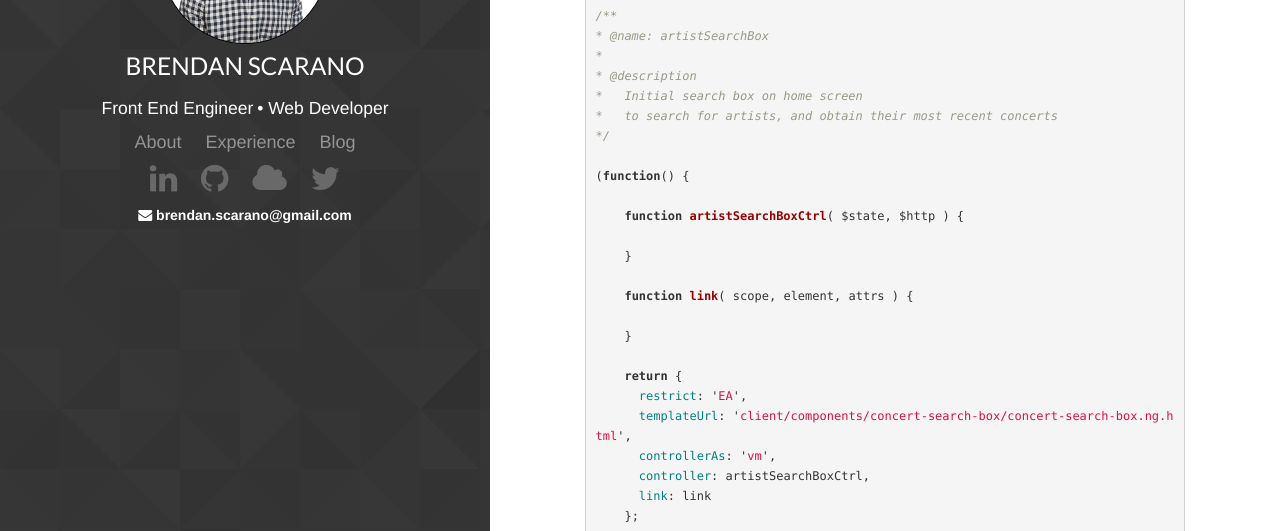
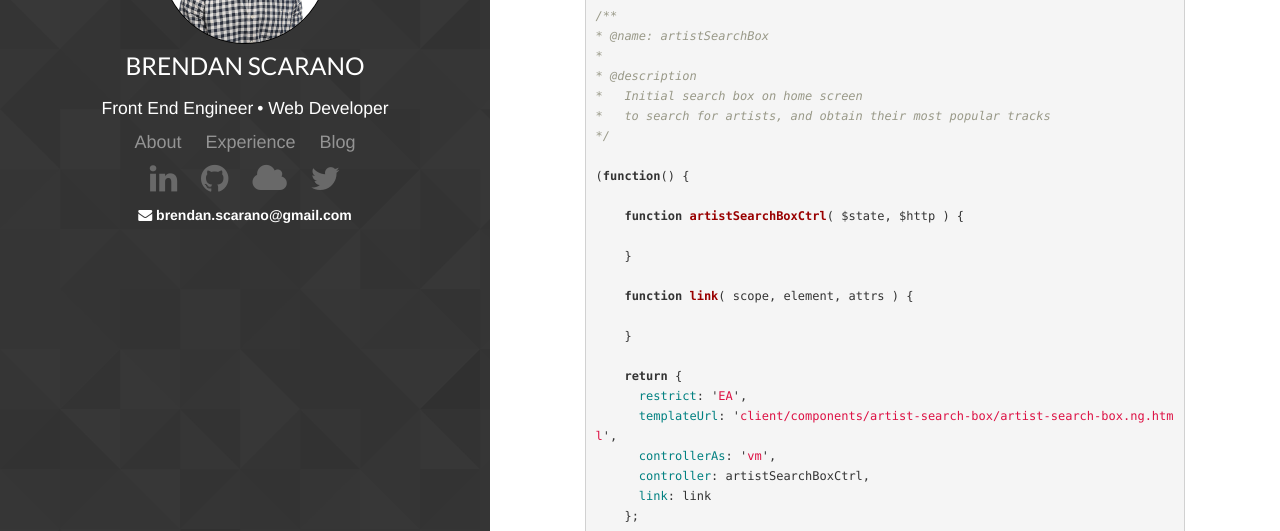
Before and after one commit to brendanscarano/brendanscarano.github.io, a Jekyll site: the page built from _posts/2015-10-27-angular-directives-controller-vs-link.md, in a window 1280 px wide and 900 px high, scrolled down 4021 px. Shown: the part 251-782 px from the top of the window. Built offline with Jekyll 4.4.1, drawn with Linux system fonts in a browser that asks for light colours; nearby versions of some CDN libraries; Markdown is read by kramdown in place of the engine named in the settings.

```diff
--- a/_posts/2015-10-27-angular-directives-controller-vs-link.md
+++ b/_posts/2015-10-27-angular-directives-controller-vs-link.md
@@ -96,7 +96,7 @@
 *
 * @description
 *   Initial search box on home screen
-*   to search for artists, and obtain their most recent concerts
+*   to search for artists, and obtain their most popular tracks
 */
 
 (function() {
@@ -111,7 +111,7 @@
 
     return {
       restrict: 'EA',
-      templateUrl: 'client/components/concert-search-box/concert-search-box.ng.html',
+      templateUrl: 'client/components/artist-search-box/artist-search-box.ng.html',
       controllerAs: 'vm',
       controller: artistSearchBoxCtrl,
       link: link
```
